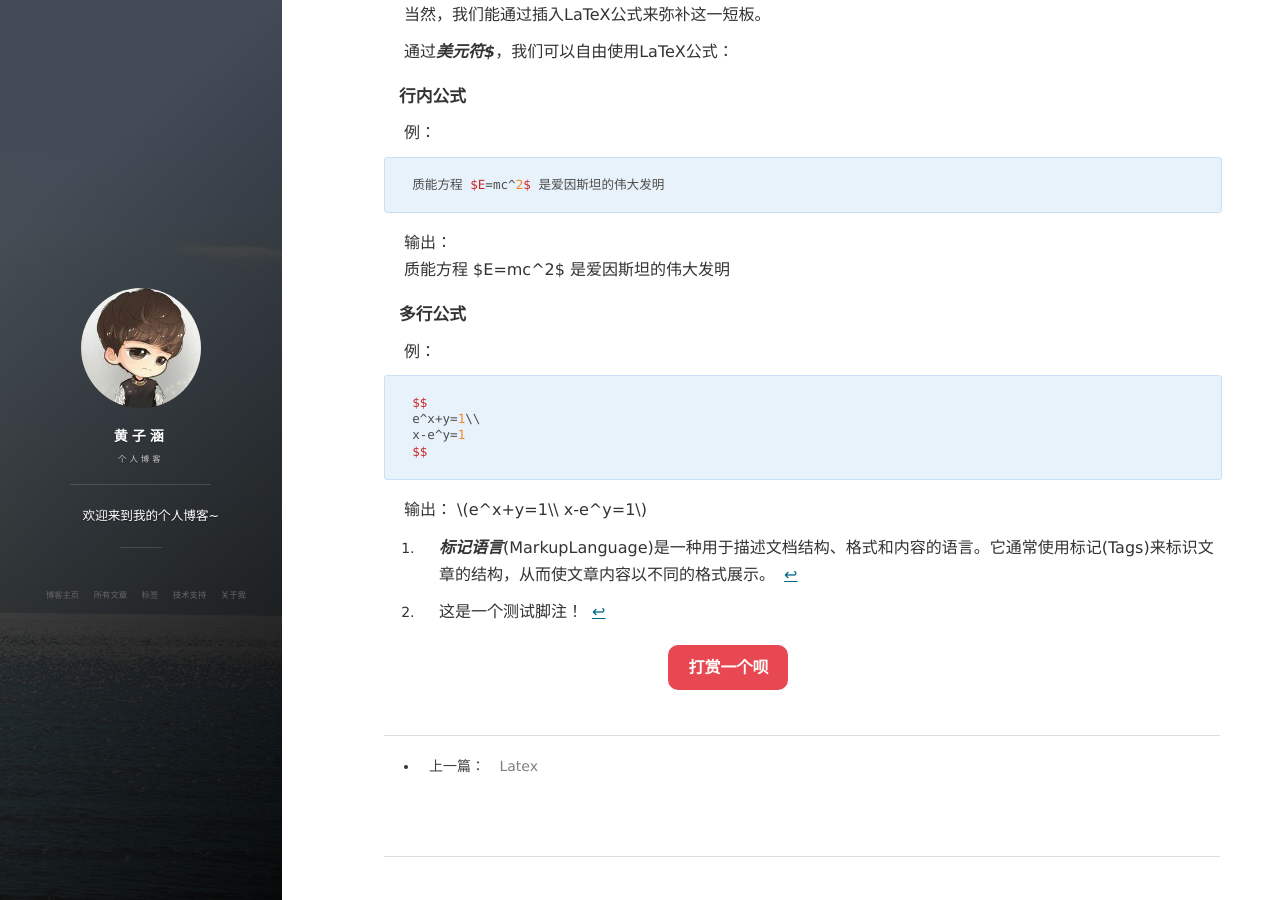
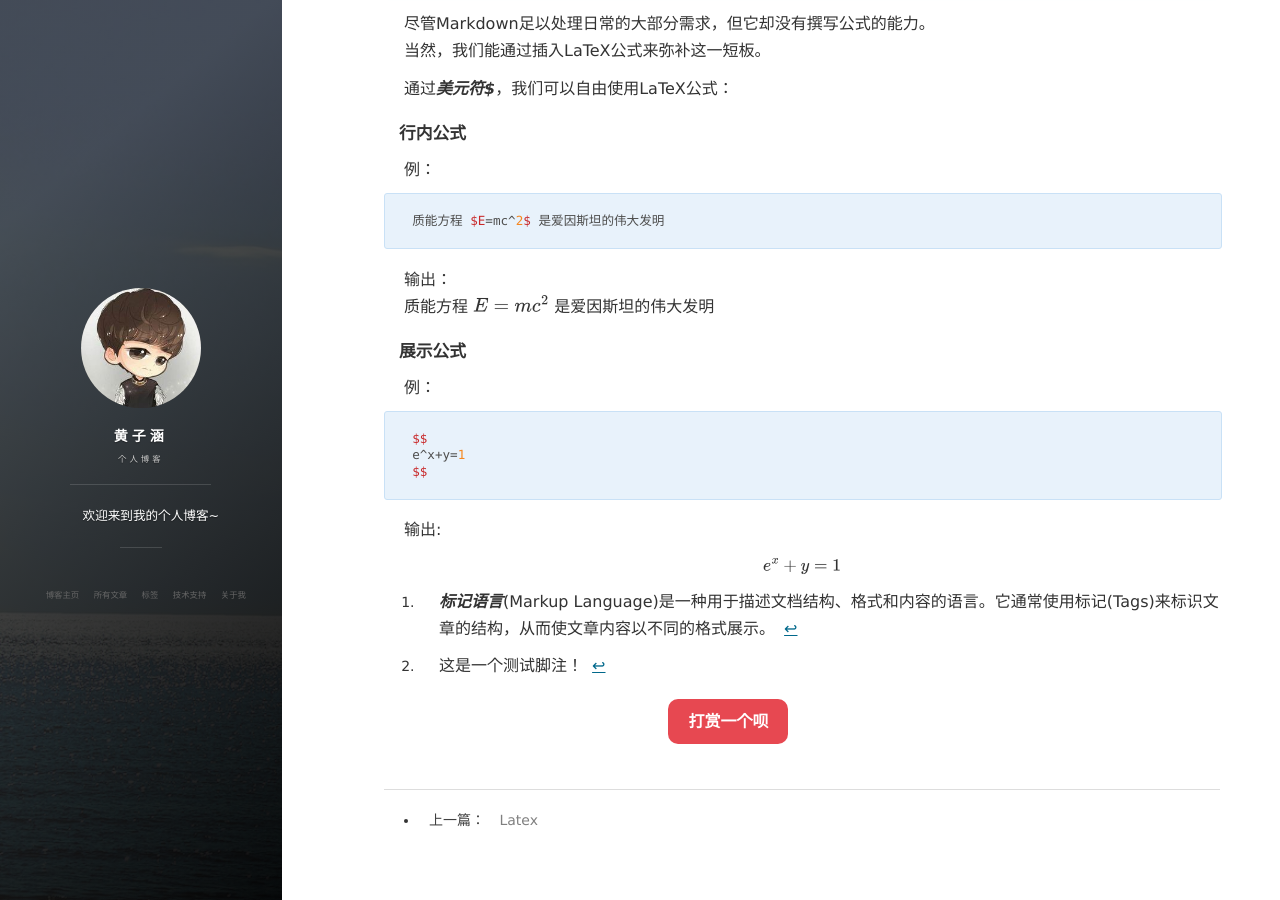
Before and after one commit to huang706/huang706.github.io, a Jekyll site: the page built from _posts/2025-02-28-Markdown.md, in a window 1280 px wide and 900 px high, scrolled down 11144 px. Built offline with Jekyll 4.4.1, drawn with Linux system fonts in a browser that asks for light colours; nearby versions of some CDN libraries; comment, search, counter and statistics services are not loaded; some of the changed text lies outside the part shown.

Commit message:
improve the markdown notes

````diff
--- /dev/null
+++ b/_includes/mathjax.html
@@ -0,0 +1,15 @@
+<script type="text/javascript">
+  window.MathJax = {
+    tex: {
+      inlineMath: [['$', '$'], ['\\(', '\\)']],
+      displayMath: [['$$', '$$'], ['\\[', '\\]']],
+      processEscapes: true
+    },
+    svg: {
+      fontCache: 'global'
+    }
+  };
+</script>
+<script type="text/javascript" id="MathJax-script" async
+  src="https://cdn.jsdelivr.net/npm/mathjax@3/es5/tex-svg.js">
+</script>
--- a/_layouts/default.html
+++ b/_layouts/default.html
@@ -2,6 +2,12 @@
 <html>
 
   {% include head.html %}
+
+  <head>
+    {% if page.math %}
+      {% include mathjax.html %}
+    {% endif %}
+  </head>
 
   <body>
 
--- a/_posts/2025-02-28-Markdown.md
+++ b/_posts/2025-02-28-Markdown.md
@@ -14,7 +15,7 @@ tag: 学习笔记
 Markdown是一种轻量级的标记语言[^1]。它的语法简单，常用标记符号不超过**10**个，且满足大部分日常使用的需求。它让人们能够沉浸于内容的撰写，而无需考虑排版问题，是一代码字神器。
 本文简要介绍Markdown的常用基础语法，对于一些特殊情况和用法，这里受限于篇幅不再赘述。详情见[Markdown官方文档](https://markdown.com.cn/basic-syntax/ "点击跳转")。
 
-[^1]: ***标记语言***(MarkupLanguage)是一种用于描述文档结构、格式和内容的语言。它通常使用标记(Tags)来标识文章的结构，从而使文章内容以不同的格式展示。
+[^1]: ***标记语言***(Markup Language)是一种用于描述文档结构、格式和内容的语言。它通常使用标记(Tags)来标识文章的结构，从而使文章内容以不同的格式展示。
 
 ---
 
@@ -430,16 +433,15 @@ Part2
 输出：
 质能方程 $E=mc^2$ 是爱因斯坦的伟大发明
 
-#### 多行公式
+#### 展示公式
 例：
 ```markdown
 $$
-e^x+y=1\\
-x-e^y=1
+e^x+y=1
 $$
 ```
-输出：
+输出:
+
 $$
-e^x+y=1\\
-x-e^y=1
+e^x+y=1
 $$
````
Also changed, not shown: other parts of _posts/2025-02-28-Markdown.md (+10 -7 lines).
